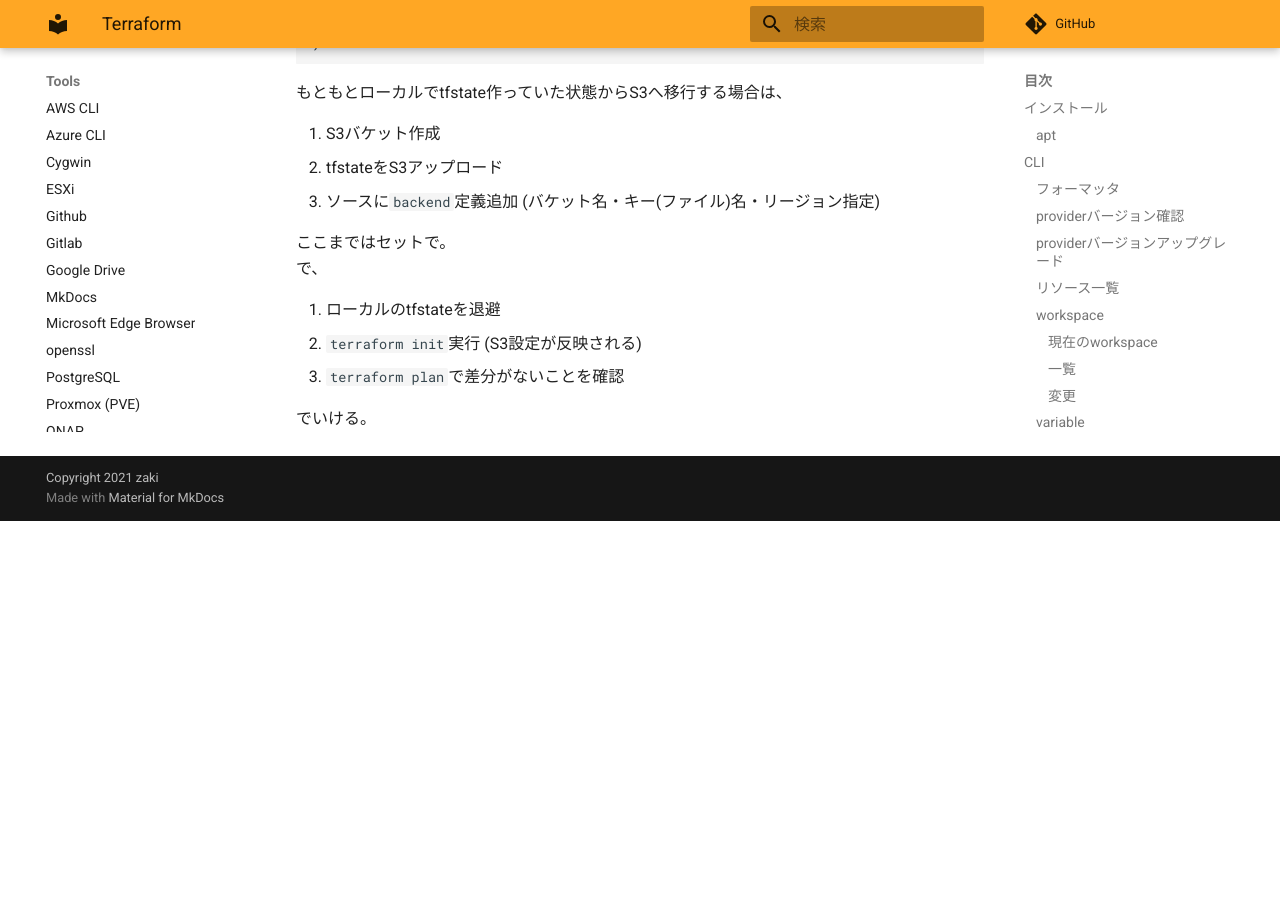
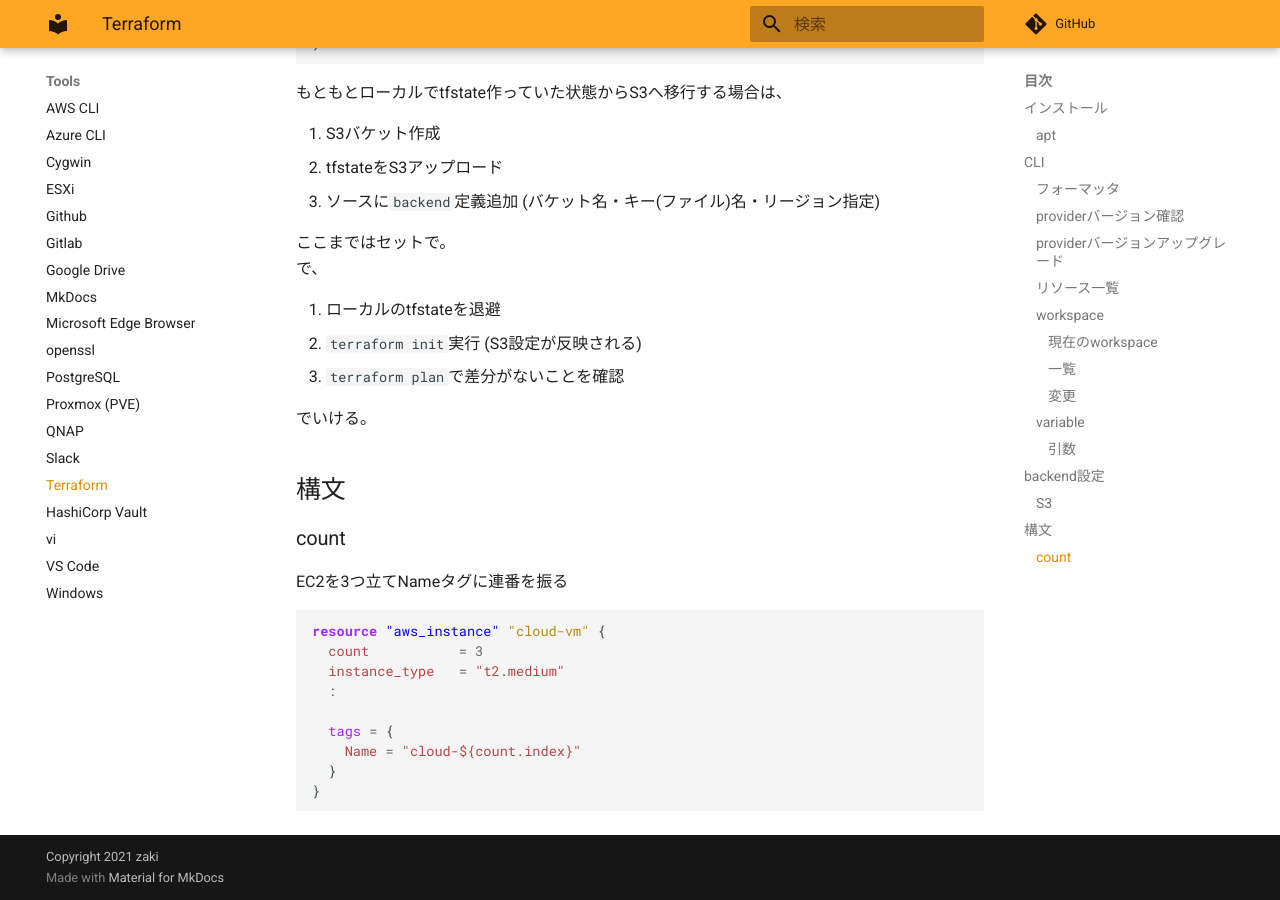
Before and after one commit to zaki-lknr/docs, an MkDocs documentation site: the page built from docs/Tools/terraform.md, in a window 1280 px wide and 900 px high, scrolled down 2382 px. Built offline with MkDocs 1.6.1 and Material for MkDocs 9.7.7, drawn with Linux system fonts in a browser that asks for light colours; comment, search, counter and statistics services are not loaded; before the commit the page ends 2903 px from its top, so only the background shows below that.

Commit message:
add: tools/terraform: count

````diff
--- a/docs/Tools/terraform.md
+++ b/docs/Tools/terraform.md
@@ -125,3 +125,21 @@ provider "aws" {
 6. `terraform plan`で差分がないことを確認
 
 でいける。
+
+## 構文
+
+### count
+
+EC2を3つ立てNameタグに連番を振る
+
+```terraform
+resource "aws_instance" "cloud-vm" {
+  count           = 3
+  instance_type   = "t2.medium"
+  :
+
+  tags = {
+    Name = "cloud-${count.index}"
+  }
+}
+```
````
